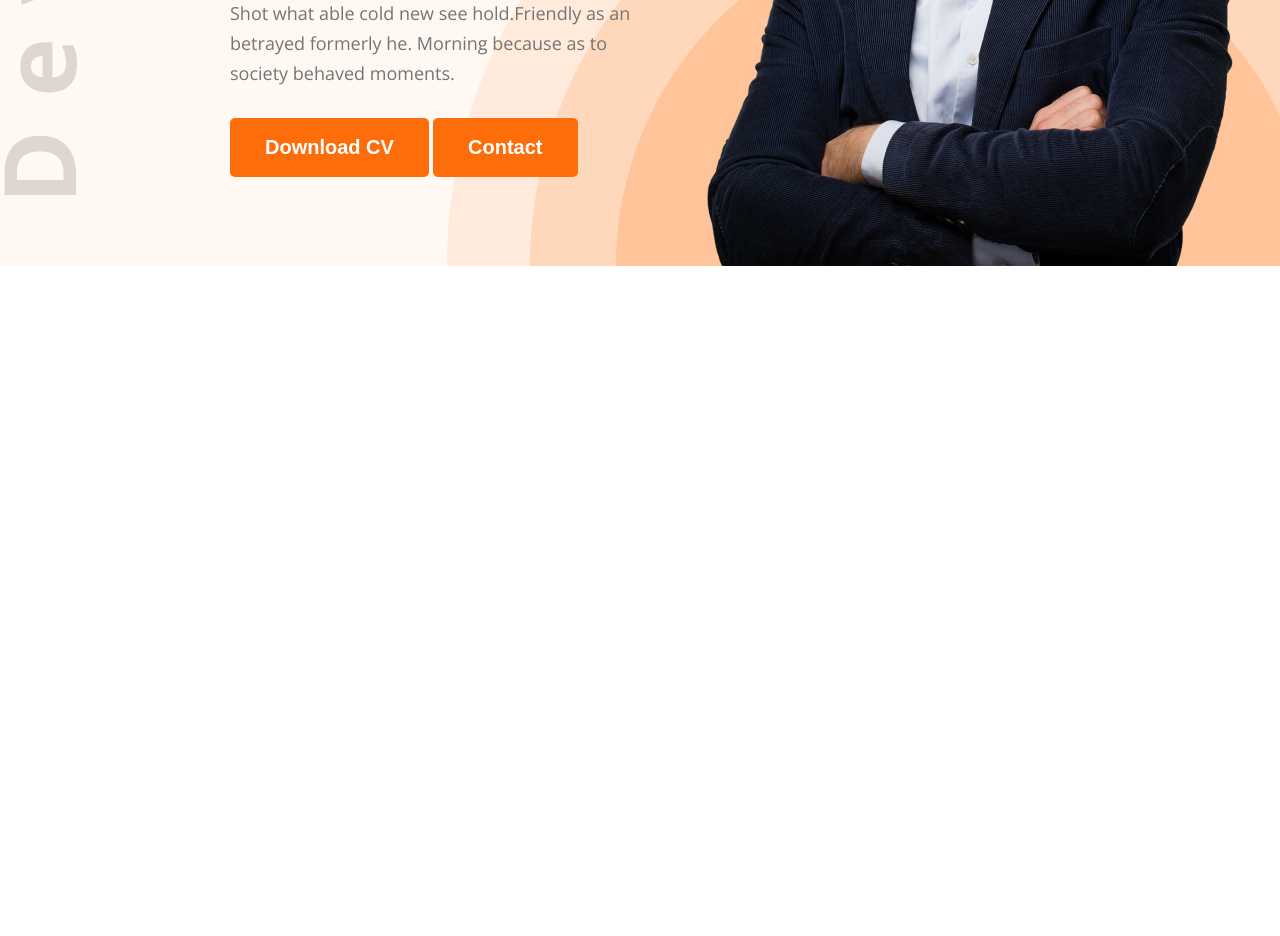
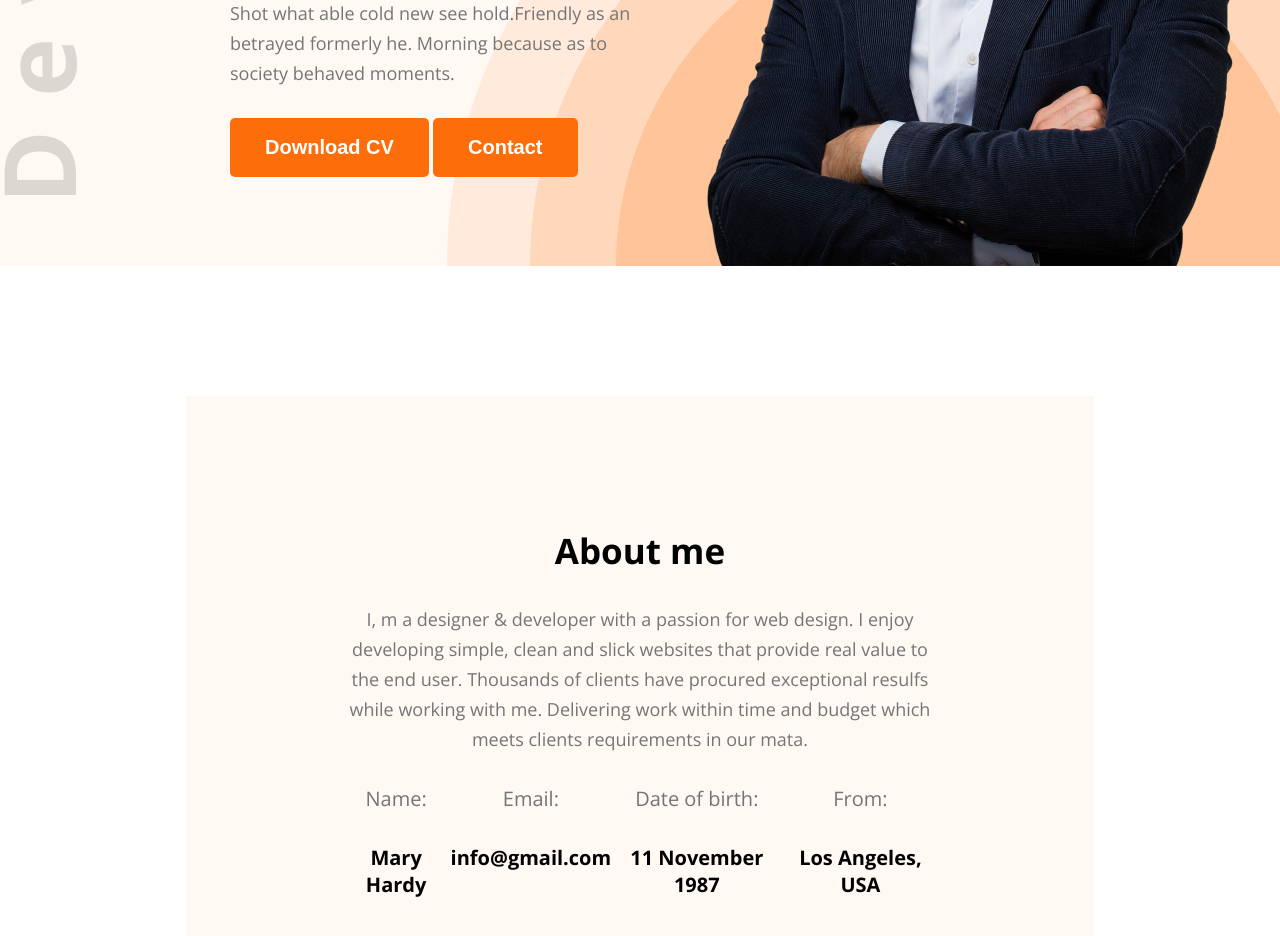
Before and after one commit to rakibul603/my-here-portfolio, a plain HTML site: page index.html in a window 1280 px wide. Shown: the part 568-1504 px from the top of the page. Before the commit the page ends 834 px from the top, so only its background shows below. Drawn offline with nearby package versions, Linux system fonts and the light colour scheme.

Commit message:
about section desing accrouding to figma

```diff
--- a/index.html
+++ b/index.html
@@ -34,10 +34,10 @@
                 <p>Shot what able cold new see hold.Friendly as an betrayed formerly he. Morning because as to society
                     behaved moments.</p>
 
-                    <div class="">
-                        <button class="btn">Download CV</button>
-                        <button class="btn">Contact</button>
-                    </div>
+                <div class="">
+                    <button class="btn">Download CV</button>
+                    <button class="btn">Contact</button>
+                </div>
             </div>
 
             <div class="banner-image">
@@ -45,6 +45,36 @@
             </div>
         </section>
     </header>
+
+    <section id="about">
+        <div class="about-container">
+            <div class="section-heading">
+                <h2>About me</h2>
+                <p>I, m a designer & developer with a passion for web design. I enjoy developing simple, clean and slick
+                    websites that provide real value to the end user. Thousands of clients have procured exceptional
+                    resulfs while working with me. Delivering work within time and budget which meets clients
+                    requirements in our mata.</p>
+            </div>
+            <div class="about-info">
+                <div class="info-card">
+                    <p>Name:</p>
+                    <h4>Mary Hardy </h4>
+                </div>
+                <div class="info-card">
+                    <p>Email:</p>
+                    <h4>info@gmail.com </h4>
+                </div>
+                <div class="info-card">
+                    <p>Date of birth:</p>
+                    <h4>11 November 1987 </h4>
+                </div>
+                <div class="info-card">
+                    <p>From:</p>
+                    <h4>Los Angeles, USA</h4>
+                </div>
+            </div>
+        </div>
+    </section>
 </body>
 
 </html>
--- a/styles/portfolio.css
+++ b/styles/portfolio.css
@@ -18,7 +18,7 @@
 
 .btn {
     background-color: #FD6E0A;
-    border:none;
+    border: none;
     padding: 18px 35px;
     border-radius: 5px;
     font-size: 20px;
@@ -27,9 +27,27 @@
     cursor: pointer;
 }
 
+.section-heading {
+    max-width: 827px;
+    text-align: center;
+}
+
+.section-heading h2 {
+    font-size: 35px;
+    margin-bottom: 30px;
+}
+
+.section-heading p {
+    font-size: 18px;
+    margin-bottom: 30px;
+    line-height: 30px;
+    color: #757575;
+}
+
 .color-orange {
     color: #FD6E0A;
 }
+
 
 
 /* main style  */
@@ -37,7 +55,7 @@ header {
     /* background-color: #FFF8F3; */
     background: url('../images/developer.png'), url('../images/header_bg.png'), #FFF8F3;
     background-repeat: no-repeat;
-    background-position: top left , bottom right;
+    background-position: top left, bottom right;
     padding-top: 50px;
 }
 
@@ -65,7 +83,7 @@ nav .menu a {
 
 /* banner style  */
 
-#banner{
+#banner {
     /* border: 1px solid red; */
     margin: 47px 38px 0 230px;
     display: flex;
@@ -84,21 +102,52 @@ nav .menu a {
     margin-bottom: 5px;
 }
 
-#banner .banner-content h1{
+#banner .banner-content h1 {
     font-size: 85px;
     font-weight: bold;
     color: #181818;
     margin-bottom: 20px;
 }
 
-#banner .banner-content p{
+#banner .banner-content p {
     font-size: 18px;
     color: #757575;
     line-height: 30px;
     margin-bottom: 30px;
 }
 
-#banner .banner-image img{
+#banner .banner-image img {
     max-width: 585px;
     vertical-align: middle;
 }
+
+/* about section  */
+
+#about {
+    padding-top: 130px;
+}
+
+#about .about-container {
+    width: 71%;
+    max-width: 1140px;
+    margin: 0 auto;
+    text-align: center;
+    background: #FFF8F3;
+    padding: 131px 156px;
+}
+
+#about .about-container .about-info {
+    display: flex;
+    justify-content: space-around;
+}
+
+.about-info .info-card p{
+    font-size: 20px;
+    margin-bottom: 30px;
+    line-height: 30px;
+    color: #757575;
+}
+
+.about-info .info-card h4 {
+    font-size: 20px;
+}
```
